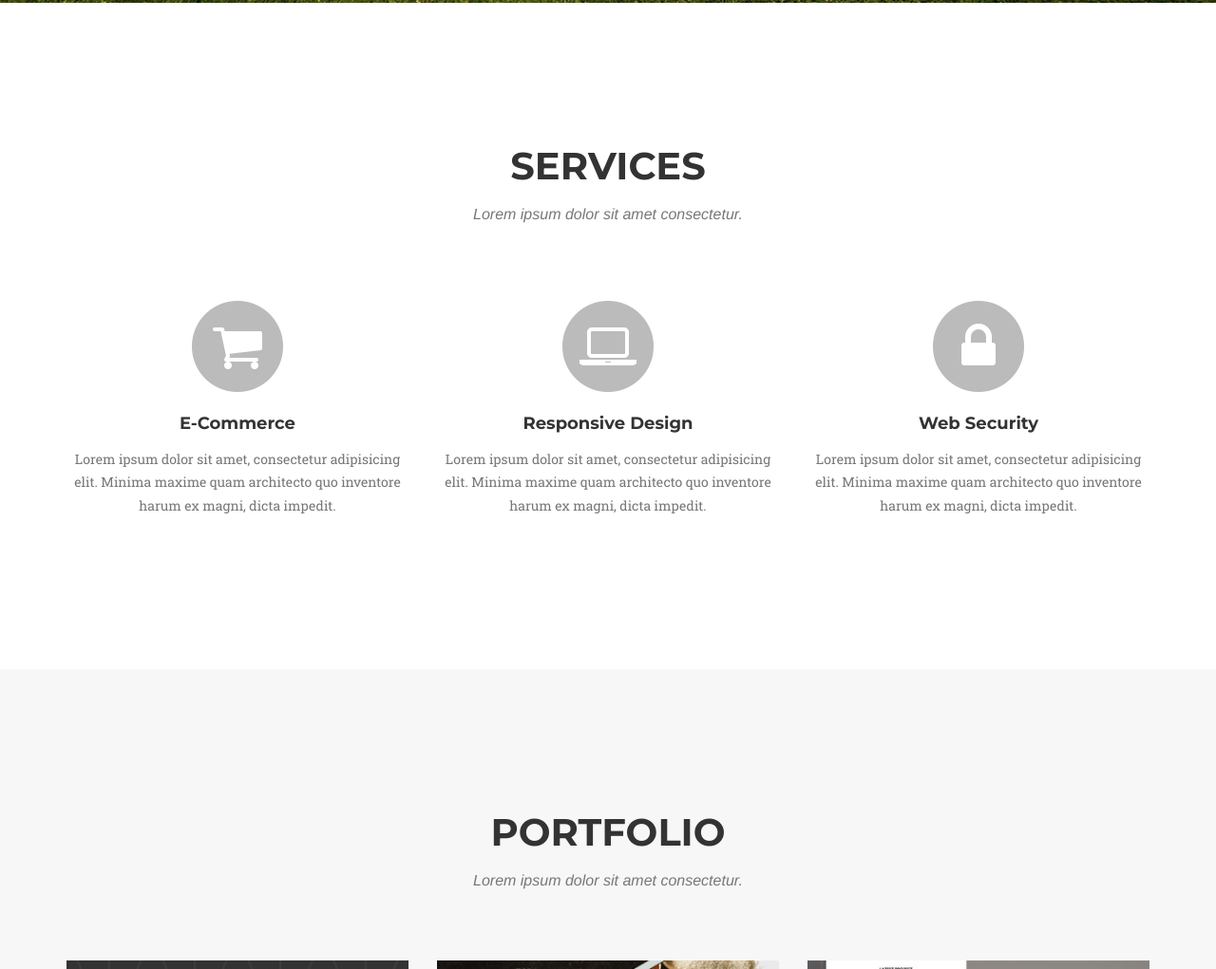
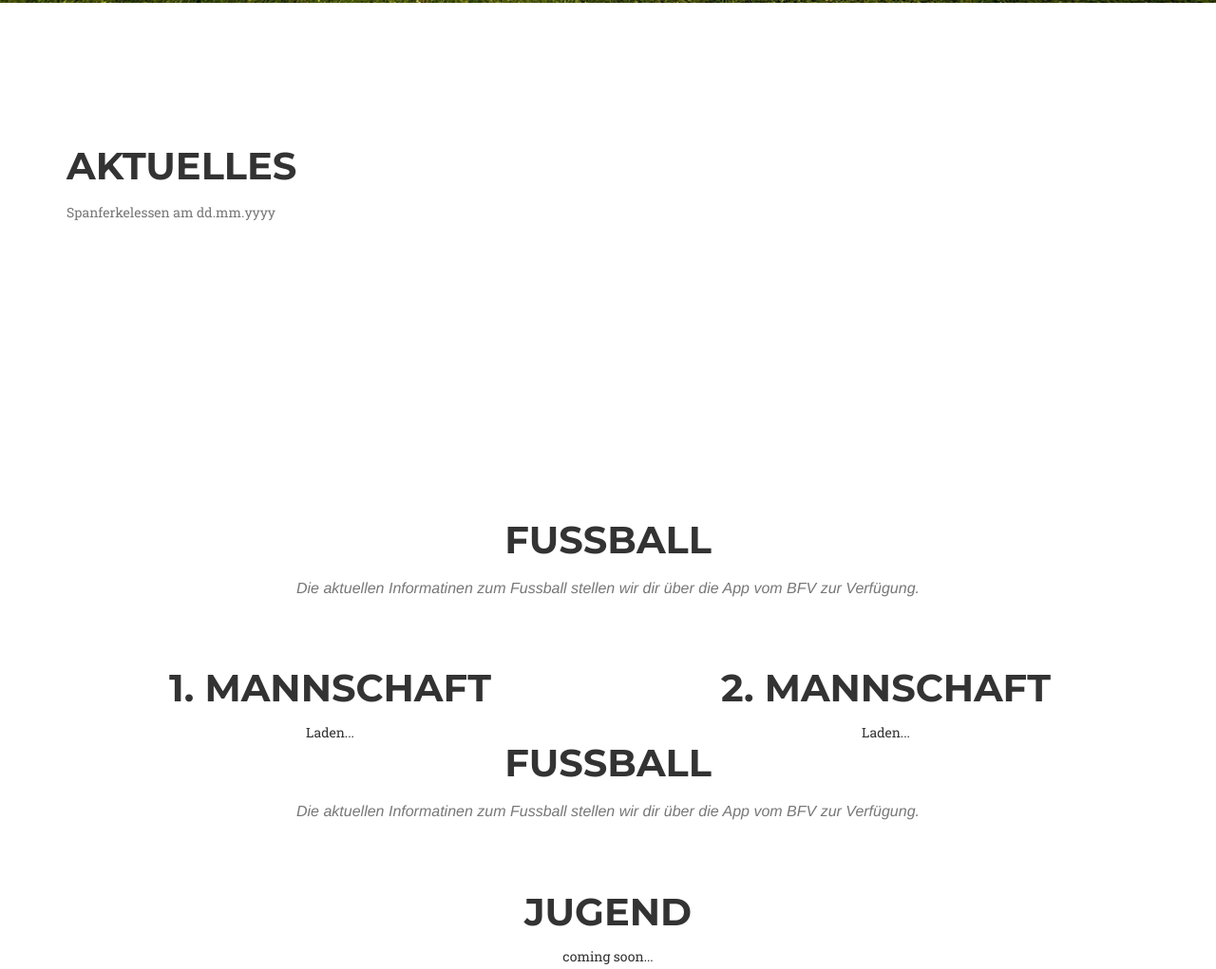
Before and after one commit to MatthiasReining/fc-nassach, a plain HTML site: page index.html in a window 1280 px wide. Shown: the part 707-1728 px from the top of the page at 95% size. Drawn offline with nearby package versions, Linux system fonts and the light colour scheme; a script that the page names is missing; a web font is replaced by a local one.

Commit message:
add gulp for local server add bfv widget

```diff
--- a/index.html
+++ b/index.html
@@ -31,6 +31,11 @@
             <script src="https://oss.maxcdn.com/libs/respond.js/1.4.2/respond.min.js"></script>
         <![endif]-->
 
+        <script type="text/javascript"
+                src="http://www.bfv.de/widget/widgetresource/widgetjs">
+        </script>
+
+
     </head>
 
     <body id="page-top" class="index">
@@ -60,7 +65,7 @@
                             <a class="page-scroll" href="#aktuelles">Aktuelles</a>
                         </li>
                         <li>
-                            <a class="page-scroll" href="#services">Fussball</a>
+                            <a class="page-scroll" href="#fussball">Fussball</a>
                         </li>
                         <li>
                             <a class="page-scroll" href="#portfolio">Dart</a>
@@ -106,6 +111,12 @@
                             <div class="carousel-caption">
                                 <div class="container">
                                     <div class="wrap-caption">
+
+                                        <div id="bfv1452989169232">Laden...</div>
+                                        <script>
+                                            BFVWidget.HTML5.zeigeVereinSpiele("00ES8GNL9000000GVV0AG08LVUPGND5I", "bfv1452989169232", {height: 450, width: 350});
+                                        </script>
+
                                         <div class="caption-heading">WELCOME TO PRO SOCCER</div>
                                         <div class="caption-desc">This template is using bootstrap framework, works totally responsive, easy to customise, well commented codes and seo friendly.</div>
                                     </div>
@@ -135,47 +146,72 @@
                             </div>
                         </div>
 
-
                     </div>
                 </div>
             </div>
 
         </header>
 
+
+
+        <!-- Contact Section -->
+        <section id="aktuelles">
+            <div class="container">
+                <div class="row">
+                    <div class="col-lg-12">
+                        <h2 class="section-heading">Aktuelles</h2>
+                        <p class="text-muted">
+                            Spanferkelessen am dd.mm.yyyy
+                        </p>
+                    </div>
+                </div>
+            </div>
+        </section>
+
+
         <!-- Services Section -->
-        <section id="services">
+        <section id="fussball">
             <div class="container">
                 <div class="row">
                     <div class="col-lg-12 text-center">
-                        <h2 class="section-heading">Services</h2>
-                        <h3 class="section-subheading text-muted">Lorem ipsum dolor sit amet consectetur.</h3>
+                        <h2 class="section-heading">Fußball</h2>
+                        <h3 class="section-subheading text-muted">Die aktuellen Informatinen zum Fussball stellen wir dir über die App vom BFV zur Verfügung.</h3>
                     </div>
                 </div>
                 <div class="row text-center">
-                    <div class="col-md-4">
-                        <span class="fa-stack fa-4x">
-                            <i class="fa fa-circle fa-stack-2x text-primary"></i>
-                            <i class="fa fa-shopping-cart fa-stack-1x fa-inverse"></i>
-                        </span>
-                        <h4 class="service-heading">E-Commerce</h4>
-                        <p class="text-muted">Lorem ipsum dolor sit amet, consectetur adipisicing elit. Minima maxime quam architecto quo inventore harum ex magni, dicta impedit.</p>
+                    <div class="col-md-6">
+                        <h2 class="section-heading">1. Mannschaft</h2>
+
+                        <div id="bfv1452991464715">Laden...</div>
+                        <script>
+                            BFVWidget.HTML5.zeigeMannschaftKomplett("016PIUHI34000000VV0AG811VUDIC8D7", "bfv1452991464715", {height: 1000, width: 350, selectedTab: BFVWidget.HTML5.mannschaftTabs.spiele});
+                        </script>
                     </div>
-                    <div class="col-md-4">
-                        <span class="fa-stack fa-4x">
-                            <i class="fa fa-circle fa-stack-2x text-primary"></i>
-                            <i class="fa fa-laptop fa-stack-1x fa-inverse"></i>
-                        </span>
-                        <h4 class="service-heading">Responsive Design</h4>
-                        <p class="text-muted">Lorem ipsum dolor sit amet, consectetur adipisicing elit. Minima maxime quam architecto quo inventore harum ex magni, dicta impedit.</p>
+
+                    <div class="col-md-6">
+                        <h2 class="section-heading">2. Mannschaft</h2>
+
+                        <div id="bfv1452991763526">Laden...</div>
+                        <script>
+                            BFVWidget.HTML5.zeigeMannschaftKomplett("01HEJF2T6K000000VV0AG811VUIMUTIM", "bfv1452991763526", {height: 1000, width: 350, selectedTab: BFVWidget.HTML5.mannschaftTabs.spiele});
+                        </script>
                     </div>
-                    <div class="col-md-4">
-                        <span class="fa-stack fa-4x">
-                            <i class="fa fa-circle fa-stack-2x text-primary"></i>
-                            <i class="fa fa-lock fa-stack-1x fa-inverse"></i>
-                        </span>
-                        <h4 class="service-heading">Web Security</h4>
-                        <p class="text-muted">Lorem ipsum dolor sit amet, consectetur adipisicing elit. Minima maxime quam architecto quo inventore harum ex magni, dicta impedit.</p>
+                </div>
+
+
+                <div class="row">
+                    <div class="col-lg-12 text-center">
+                        <h2 class="section-heading">Fußball</h2>
+                        <h3 class="section-subheading text-muted">Die aktuellen Informatinen zum Fussball stellen wir dir über die App vom BFV zur Verfügung.</h3>
                     </div>
+                </div>
+                <div class="row text-center">
+                    <div class="col-md-12">
+                        <h2 class="section-heading">Jugend</h2>
+
+                        coming soon...
+                    </div>
+
                 </div>
             </div>
         </section>
@@ -842,6 +878,7 @@
         <!-- Custom Theme JavaScript -->
         <script src="js/agency.js"></script>
 
+
     </body>
 
 </html>
```
Also changed, not shown: gulpfile.js (added, +17 -0 lines), 1 other file.
